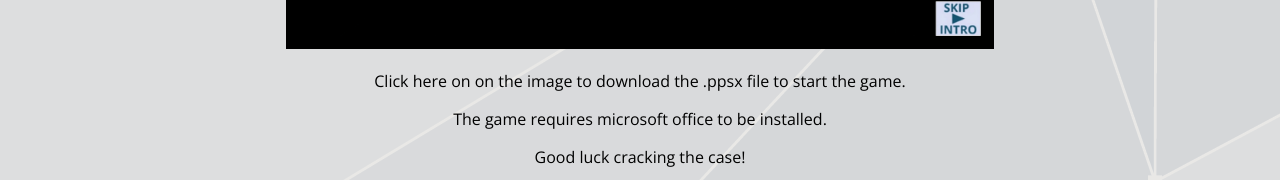
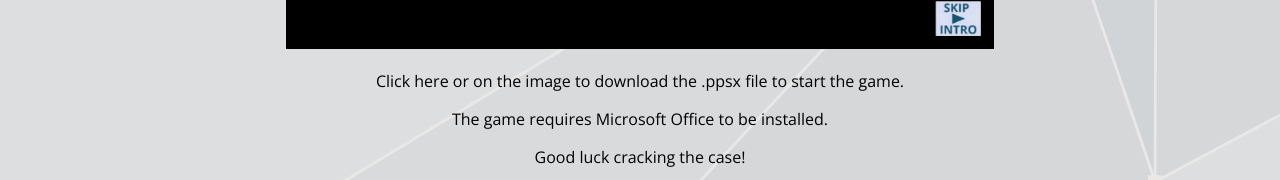
Before and after one commit to JeroenVanSteijn/eurojust, a React (Create React App) app: page / in a window 1280 px wide. Shown: the part 464-644 px from the top of the page. Built offline with nearby package versions, Linux system fonts and the light colour scheme.

Commit message:
Fix text

```diff
--- a/src/App.js
+++ b/src/App.js
@@ -12,8 +12,8 @@ function App() {
           </h1>
           <img alt="The Eurojust game" src={game}></img>
           <div>
-          <p>Click here on on the image to download the .ppsx file to start the game.</p>
-          <p>The game requires microsoft office to be installed.</p>
+          <p>Click here or on the image to download the .ppsx file to start the game.</p>
+          <p>The game requires Microsoft Office to be installed.</p>
           <p>Good luck cracking the case!</p>
           <p><i>Tip: for optimal user experience, it is advised to play the game (downloading is required) on your computer/laptop. The file may be too large for smartphones.</i></p>
           </div>
```
